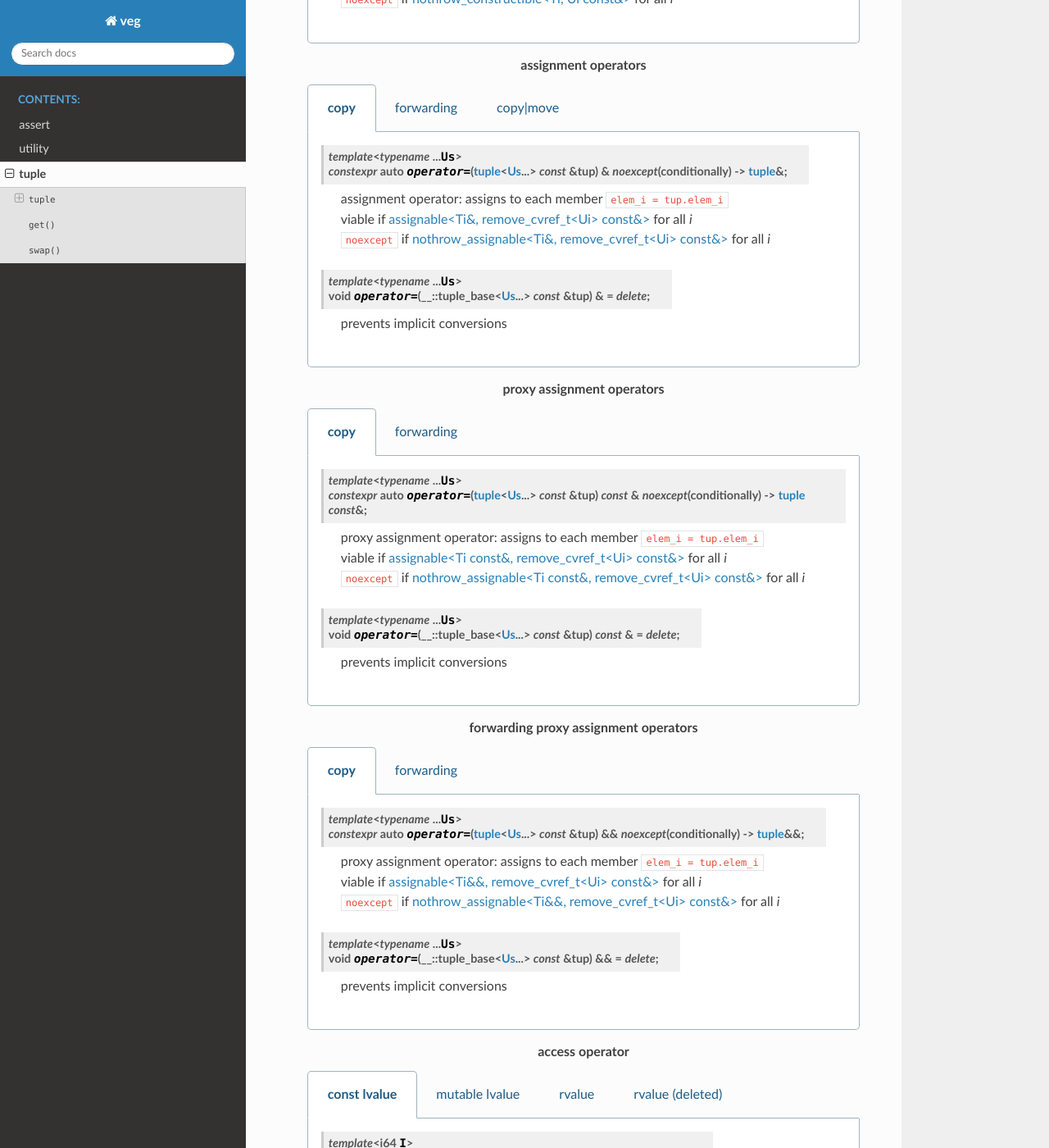
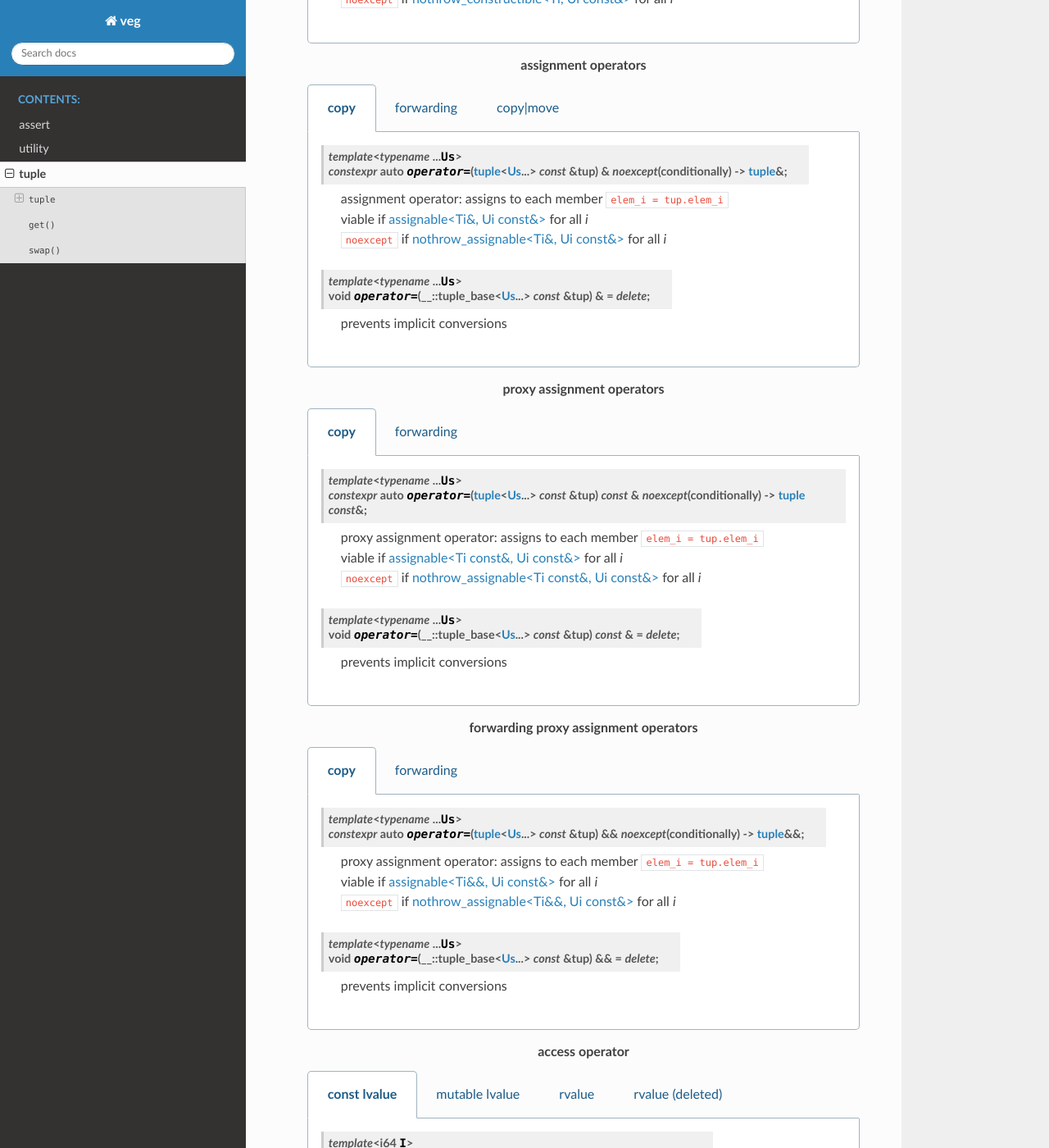
Before and after one commit to sarah-quinones/veg, a Sphinx documentation site: the page built from docs/tuple.rst, in a window 1280 px wide and 1400 px high, scrolled down 1163 px. Shown: the whole window at 82% size. Built offline with Sphinx 7.4.7 and the Read the Docs theme 2.0.0, drawn with Linux system fonts in a browser that asks for light colours; formulas are drawn with MathJax 3.

Commit message:
shallow const on copy assigment

```diff
--- a/docs/tuple.rst
+++ b/docs/tuple.rst
@@ -116,9 +116,9 @@ tuple
                         constexpr auto operator=(tuple<Us...> const& tup) & noexcept(conditionally) -> tuple&;
 
         | assignment operator: assigns to each member ``elem_i = tup.elem_i``
-        | viable if `assignable<Ti&, remove_cvref_t<Ui> const&>
+        | viable if `assignable<Ti&, Ui const&>
           <https://en.cppreference.com/w/cpp/types/is_assignable>`__ for all `i`
-        | ``noexcept`` if `nothrow_assignable<Ti&, remove_cvref_t<Ui> const&>
+        | ``noexcept`` if `nothrow_assignable<Ti&, Ui const&>
           <https://en.cppreference.com/w/cpp/types/is_assignable>`__ for all *i*
 
       .. cpp:function:: template <typename... Us>\
@@ -162,9 +162,9 @@ tuple
                         constexpr auto operator=(tuple<Us...> const& tup) const& noexcept(conditionally) -> tuple const&;
 
         | proxy assignment operator: assigns to each member ``elem_i = tup.elem_i``
-        | viable if `assignable<Ti const&, remove_cvref_t<Ui> const&>
+        | viable if `assignable<Ti const&, Ui const&>
           <https://en.cppreference.com/w/cpp/types/is_assignable>`__ for all `i`
-        | ``noexcept`` if `nothrow_assignable<Ti const&, remove_cvref_t<Ui> const&>
+        | ``noexcept`` if `nothrow_assignable<Ti const&, Ui const&>
           <https://en.cppreference.com/w/cpp/types/is_assignable>`__ for all *i*
 
       .. cpp:function:: template <typename... Us>\
@@ -199,9 +199,9 @@ tuple
                         constexpr auto operator=(tuple<Us...> const& tup) && noexcept(conditionally) -> tuple&&;
 
         | proxy assignment operator: assigns to each member ``elem_i = tup.elem_i``
-        | viable if `assignable<Ti&&, remove_cvref_t<Ui> const&>
+        | viable if `assignable<Ti&&, Ui const&>
           <https://en.cppreference.com/w/cpp/types/is_assignable>`__ for all `i`
-        | ``noexcept`` if `nothrow_assignable<Ti&&, remove_cvref_t<Ui> const&>
+        | ``noexcept`` if `nothrow_assignable<Ti&&, Ui const&>
           <https://en.cppreference.com/w/cpp/types/is_assignable>`__ for all *i*
 
       .. cpp:function:: template <typename... Us>\
```
Also changed, not shown: 1 other file.
